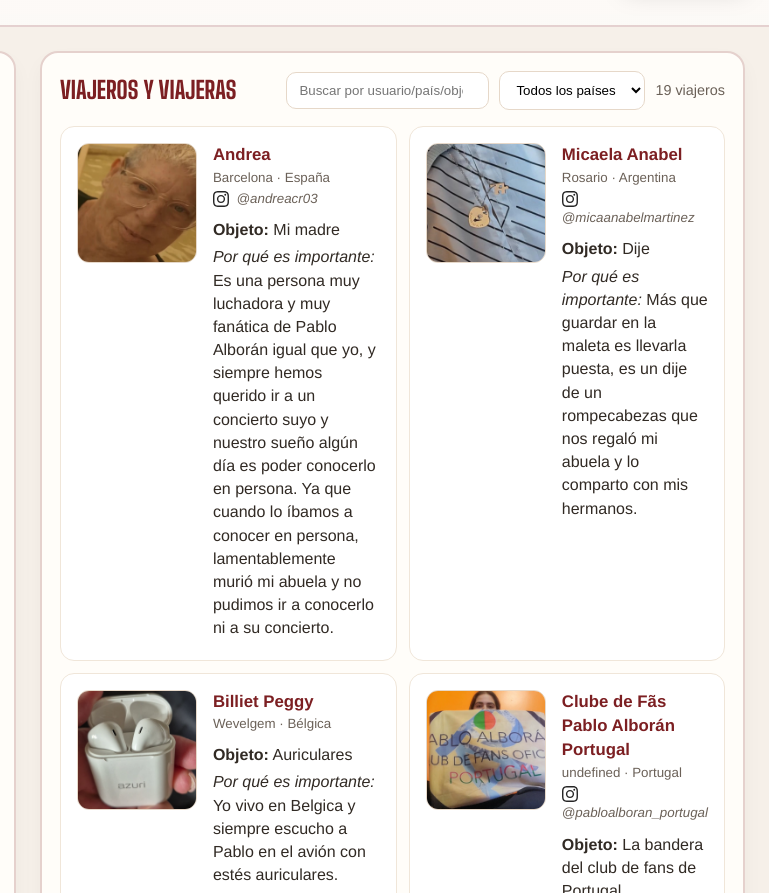
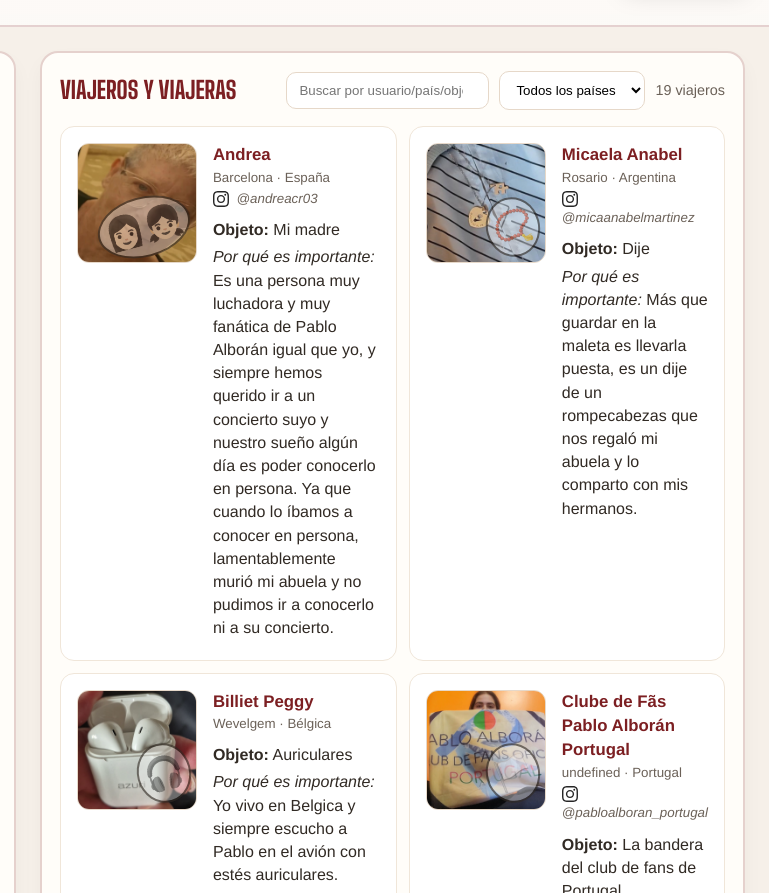
Before and after one commit to diamundialalboranista/DMA25, a plain HTML site: page index.html in a window 1280 px wide. Shown: the part 127-1020 px from the top of the page, 511-1280 px from the left. Drawn offline with Linux system fonts and the light colour scheme.

Commit message:
Add files via upload

```diff
--- a/script.js
+++ b/script.js
@@ -17,10 +17,13 @@ function renderGrid(items){
   grid.innerHTML = '';
 
   items.forEach(i => {
-    const hasThumb = Boolean(i.thumb);
-    const thumbHTML = hasThumb
-      ? `<img src="${i.thumb}" alt="Objeto de ${i.nombre}" class="thumb-img">`
-      : `${i.emoji || '🧳'}`;
+const thumbHTML = `
+  <div class="thumb-wrapper">
+    <img src="${i.thumb}" alt="Objeto de ${i.nombre}" class="thumb-img">
+    <div class="seal">${i.emoji || '🧳'}</div>
+  </div>
+`;
+
 
     const hasSocial = i.red && i.usuario;
     const redHTML = hasSocial
@@ -44,8 +47,7 @@ function renderGrid(items){
     grid.appendChild(li);
   });
 
-  // 👇 Quitamos el contador de aquí (para no contar solo la “página”)
-  // document.getElementById('count').textContent = `${items.length} viajeros`;
+ // document.getElementById('count').textContent = `${items.length} viajeros`;
 }
 
 function countrySet(items){
@@ -71,7 +73,7 @@ function updateView(){
   const slice = state.filtered.slice(0, upto);
   renderGrid(slice);
 
-  // ✅ Mostrar SIEMPRE el total (según filtros/búsqueda)
+  //  Mostrar SIEMPRE el total (según filtros/búsqueda)
   const total = state.filtered.length;
   const label = total === 1 ? 'viajero' : 'viajeros';
   document.getElementById('count').textContent = `${total} ${label}`;
--- a/styles.css
+++ b/styles.css
@@ -164,3 +164,28 @@ a:hover {
 
 /* Accessibility helpers */
 .sr{position:absolute; left:-9999px}
+
+.thumb-wrapper {
+  position: relative;
+  display: inline-block;
+}
+
+.thumb-img {
+  display: block;
+  border-radius: 6px;
+  max-width: 100%;
+}
+
+.seal {
+  position: absolute;
+  bottom: 5px;    /* puedes cambiar a top: 5px */
+  right: 5px;     /* o left: 5px si quieres */
+  font-size: 2rem;
+  opacity: 0.6;
+  border: 2px solid currentColor;
+  border-radius: 50%;
+  padding: 5px;
+  background: rgba(255,255,255,0.6); /* da contraste sobre la foto */
+  transform: rotate(-15deg);
+  pointer-events: none; /* que no bloquee clics */
+}
```
